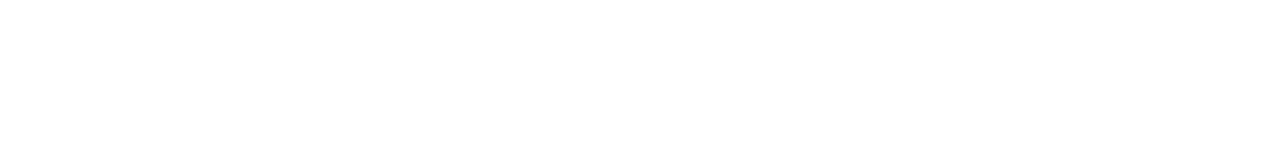
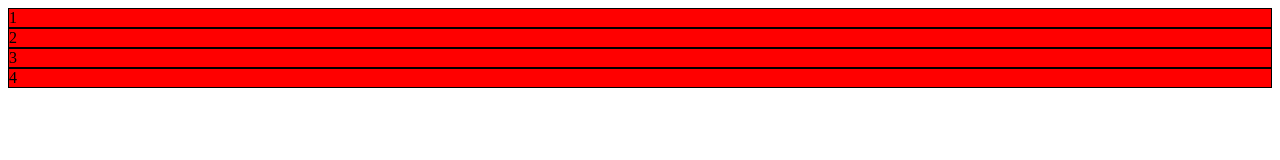
Before and after one commit to asadhmeed2/javascript, a plain HTML site: page js-dom/ex17.3/index.html in a window 1280 px wide. Drawn offline with Linux system fonts and the light colour scheme.

Commit message:
add ex17.3

```diff
--- a/js-dom/ex17.3/index.html
+++ b/js-dom/ex17.3/index.html
@@ -8,7 +8,10 @@
     <title>Document</title>
 </head>
 <body>
-
+<div id="myFirstDiv">1</div>
+<div id="mySecondDiv">2</div>
+<div id="myThridDiv">3</div>
+<div id="myFourthDiv">4</div>
 
 
     <script src="js/index.js"></script>
--- a/js-dom/ex17.3/js/index.js
+++ b/js-dom/ex17.3/js/index.js
@@ -0,0 +1,11 @@
+const myFirstDiv = document.querySelector("#myFirstDiv");
+const mySecondDiv = document.querySelector("#mySecondDiv");
+const myThirdDiv = document.querySelector("#myThirdDiv");
+const myFourthDiv = document.querySelector("#myFourthDiv");
+
+
+let dives =Array.from( document.querySelectorAll('div'));
+dives.map((el)=>{
+    el.style.background = 'red';
+    el.style.border ='solid 1px black'
+})
```
